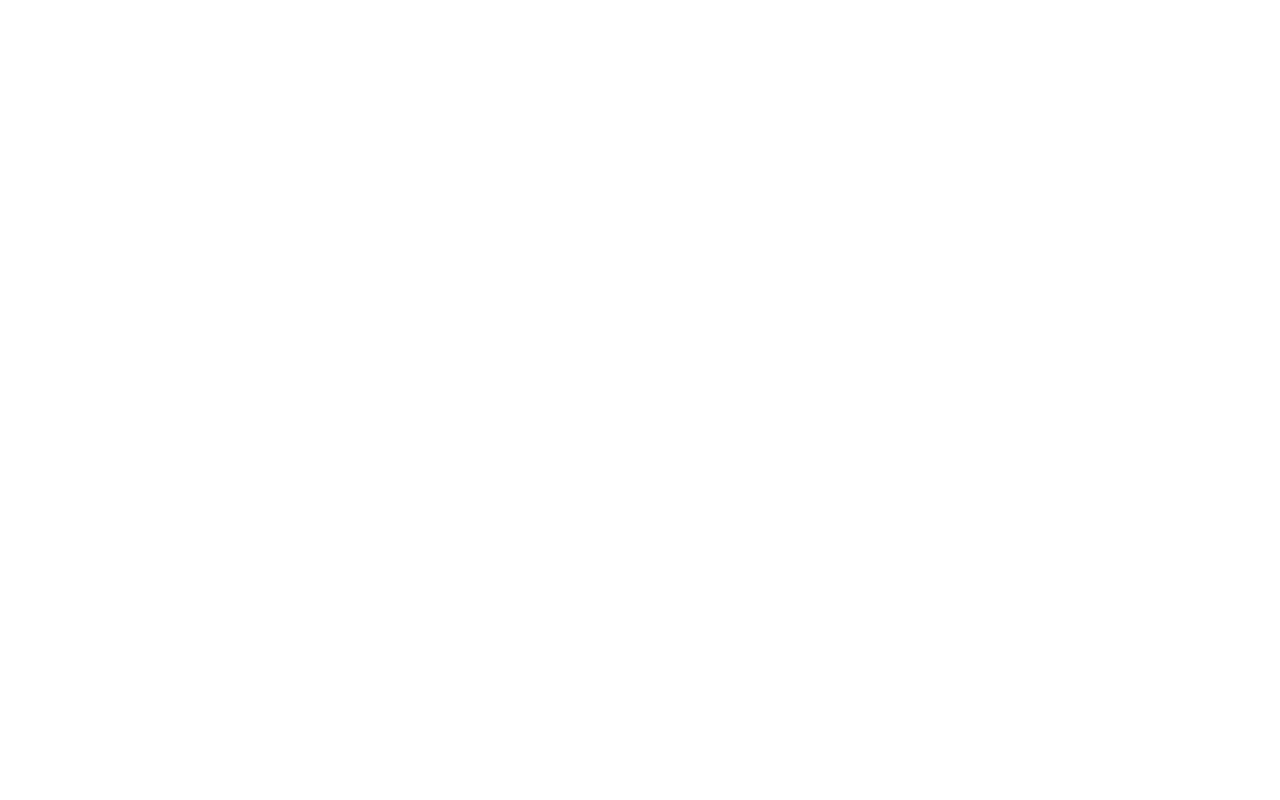
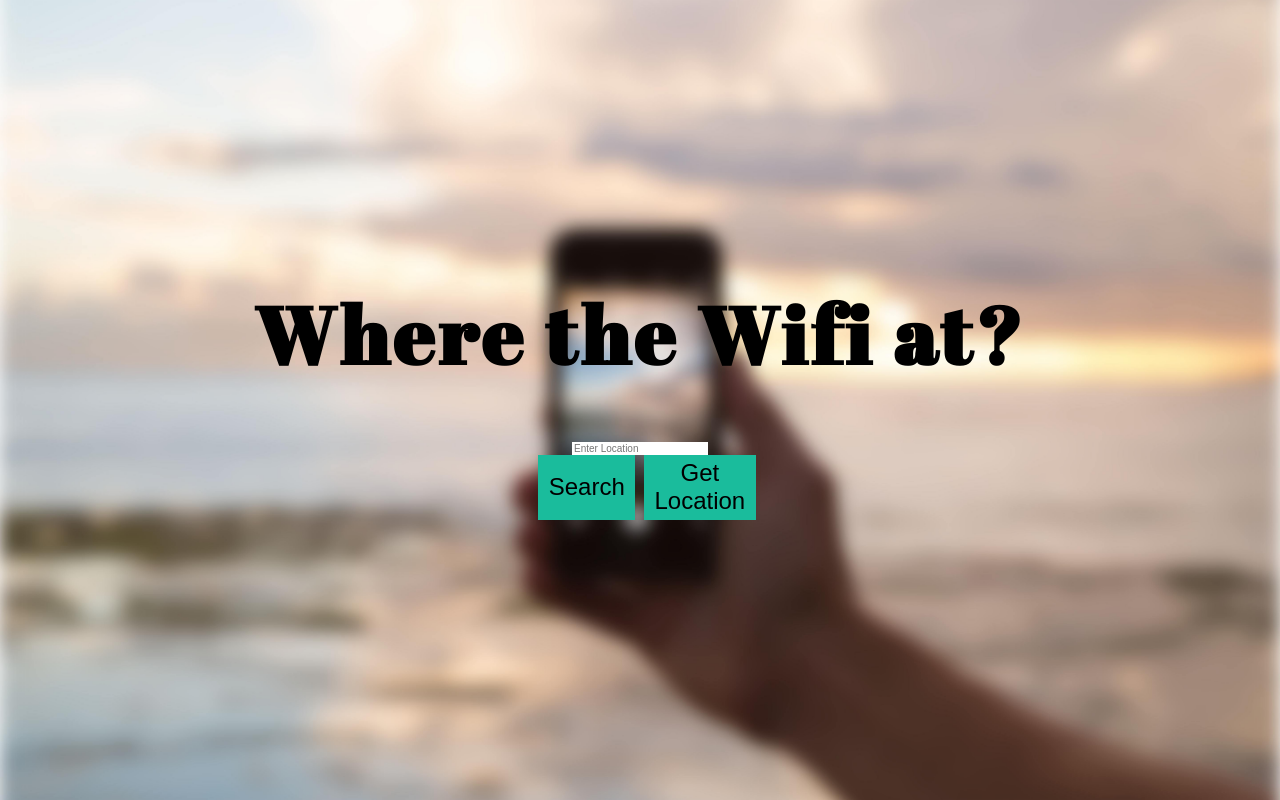
Before and after one commit to Koala-Coders/foursquare-wifi, a plain HTML site: page index.html in a window 1280 px wide. Drawn offline with Linux system fonts and the light colour scheme.

Commit message:
Added basic header styling

```diff
--- a/css/style.css
+++ b/css/style.css
@@ -13,3 +13,53 @@ input[type=reset],input[type=submit]{-webkit-appearance:button;cursor:pointer;}b
   box-sizing: border-box;
 }
 /* End of setup styles */
+
+body{
+  font-family: 'Anonymous Pro', ;
+  font-size: 10px;
+
+}
+header{
+  background: url('../images/bg.jpg') no-repeat;
+  background-position: center;
+  background-size: cover;
+  height: 100vh;
+  display: flex;
+  justify-content: center;
+  align-items: center;
+  flex-direction: column;
+}
+
+h1{
+  text-align: center;
+  font-family: 'Abril Fatface';
+  letter-spacing: 4px;
+  margin-top: 0;
+  font-size: 5rem;
+}
+
+input{
+  background: white;
+  border: none;
+  color: black;
+}
+
+button{
+  color:black;
+  background: #1abc9c;
+  border: none;
+  margin-top: 50px;
+  font-size: 1.5rem;
+  padding: 2% 5%;
+  margin: 0 2%;
+
+}
+
+button:hover{
+  background: #fa8072;
+}
+
+header div{
+  display: flex;
+  flex-direction: row;
+}
--- a/index.html
+++ b/index.html
@@ -3,8 +3,18 @@
 <head>
   <meta charset="UTF-8">
   <title>Document</title>
+  <link rel="stylesheet" href="css/style.css">
+  <link href='http://fonts.googleapis.com/css?family=Abril+Fatface|Anonymous+Pro:400,400italic,700,700italic' rel='stylesheet' type='text/css'>
+
 </head>
 <body>
-
+  <header>
+    <h1>Where the Wifi at?</h1>
+    <input type="text" name="Enter Location" placeholder="Enter Location">
+    <div>
+      <button>Search</button>
+      <button>Get Location</button>
+    </div>
+  </header>
 </body>
 </html>
```
Also changed, not shown: images/bg.jpg (added). Lines whose indentation alone changed are shown as unchanged.
